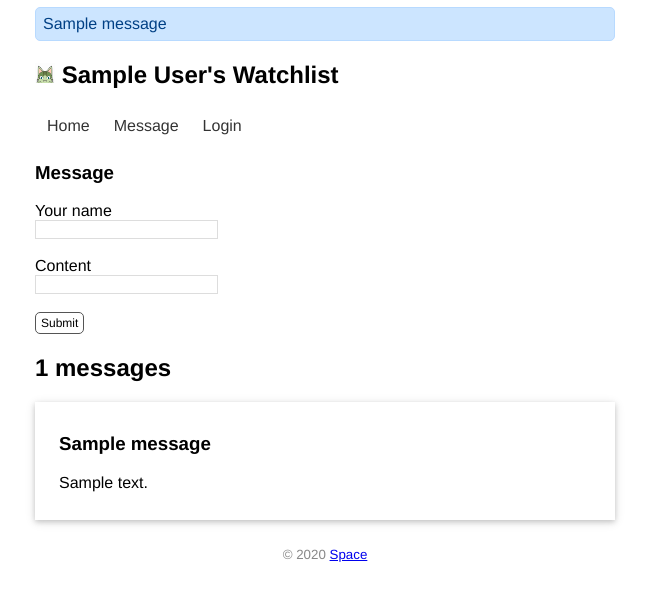
After one commit to Coding-JiangT/watchlist, a Flask app: page /message in a window 1280 px wide. The commit adds this page. Shown: the top 601 px of the page, without its empty margins (315-964 px from the left). Run offline with Flask 2, Linux system fonts and the light colour scheme; tables that the repository leaves empty hold one stand-in row (values such as "Sample post"); one stand-in notice (Sample message) is shown.

Commit message:
Add message

```diff
--- a/watchlist/models.py
+++ b/watchlist/models.py
@@ -20,3 +20,8 @@ class Movie(db.Model):  # 表名movie
     id = db.Column(db.Integer, primary_key = True)
     title = db.Column(db.String(60))
     year = db.Column(db.String(4))
+
+class Message(db.Model):
+    id = db.Column(db.Integer, primary_key = True)
+    name = db.Column(db.String(20))
+    content = db.Column(db.String(200))  # 留言内容
--- a/watchlist/static/style.css
+++ b/watchlist/static/style.css
@@ -2,7 +2,7 @@
 body {
     margin: auto;
     max-width: 580px;
-    font-size: 14px;
+    font-size: 16px;
     font-family: Helvetica, Arial, sans-serif;
 }
 nav ul {
@@ -10,7 +10,7 @@ nav ul {
     margin: 0;
     padding: 0;
     overflow: hidden;
-    background-color: #333;
+    background-color: white;
 }
 
 nav li {
@@ -19,14 +19,14 @@ nav li {
 
 nav li a {
     display: block;
-    color: white;
+    color: #333;
     text-align: center;
     padding: 8px 12px;
     text-decoration: none;
 }
 
 nav li a:hover {
-    background-color: #111;
+    background-color: #f8f9fa;
 }
 
 /* 覆盖某些浏览器对 input 元素定义的字体 */
@@ -55,9 +55,9 @@ input[name=year] {
 
 .btn:hover {
     text-decoration: none;
-    background-color: black;
+    background-color: #A9A9A9;
     color: white;
-    border: 1px solid black;
+    border: 1px solid #f8f9fa;
 }
 
 .inline-form {
@@ -110,6 +110,27 @@ footer {
     background-color: #f8f9fa;
 }
 
+/* message列表 */
+.message-list {
+    list-style-type: none;
+    padding: 0;
+    margin-bottom: 10px;
+    box-shadow: 0 2px 5px 0 rgba(0, 0, 0, 0.16), 0 2px 10px 0 rgba(0, 0, 0, 0.12);
+}
+
+.message-list li {
+    padding: 12px 24px;
+    border-bottom: 1px solid #ddd;
+}
+
+.message-list li:last-child {
+    border-bottom:none;
+}
+
+.message-list li:hover {
+    background-color: #f8f9fa;
+}
+
 .float-right {
     float: right;
 }
--- a/watchlist/templates/base.html
+++ b/watchlist/templates/base.html
@@ -21,6 +21,7 @@
     <nav>
         <ul>
             <li><a href="{{ url_for('index') }}">Home</a></li>
+            <li><a href="{{ url_for('message') }}">Message</a></li>
             {% if current_user.is_authenticated %}  {# 对于登录用户 #}
                 <li><a href="{{ url_for('settings') }}">Settings</a></li>
                 <li><a href="{{ url_for('logout') }}">Logout</a></li>
--- /dev/null
+++ b/watchlist/templates/message.html
@@ -0,0 +1,21 @@
+{% extends 'base.html' %}
+
+{% block content %}
+<h3>Message</h3>
+<form method="post">
+    Your name<br>
+    <input type="text" name="name" required><br><br>
+    Content<br>
+    <input type="text" name="content" required><br><br>
+    <input class="btn" type="submit" name="submit" value="Submit">
+</form>
+<h2>{{ messages|length }} messages</h2>
+<ul class="message-list">
+    {% for message in messages %}
+        <li>
+            <h3>{{ message.name }}</h3>
+            <p>{{ message.content }}</p>
+        </li>
+    {% endfor %}
+</ul>
+{% endblock %}
--- a/watchlist/views.py
+++ b/watchlist/views.py
@@ -3,7 +3,7 @@ from flask import request, url_for, redirect, flash, render_template
 from flask_login import login_user, login_required, logout_user, current_user
 
 from watchlist import app, db
-from watchlist.models import Movie, User
+from watchlist.models import Movie, User, Message
 
 # 主页 viewfunciont
 @app.route('/', methods = ['GET', 'POST'])
@@ -28,6 +28,24 @@ def index():
 
     movies = Movie.query.all()  # 读取所有电影记录
     return render_template('index.html', movies = movies)
+
+@app.route('/message', methods = ['GET', 'POST'])
+def message():
+    if request.method == 'POST':
+        name = request.form.get('name')
+        content = request.form.get('content')
+        if not name or not content or len(name)>20 or len(content)>200:
+            flash('Invalid input.')
+            return redirect(url_for('message'))
+
+        message = Message(name = name, content = content)
+        db.session.add(message)
+        db.session.commit()
+        flash('Message created.')
+        return redirect(url_for('message'))
+
+    messages = Message.query.all()
+    return render_template('message.html', messages = messages)
 
 # 用户登录
 @app.route('/login', methods = ['GET', 'POST'])
```
Also changed, not shown: test_watchlist.py (+49 -2 lines), watchlist/commands.py (+11 -2 lines).
